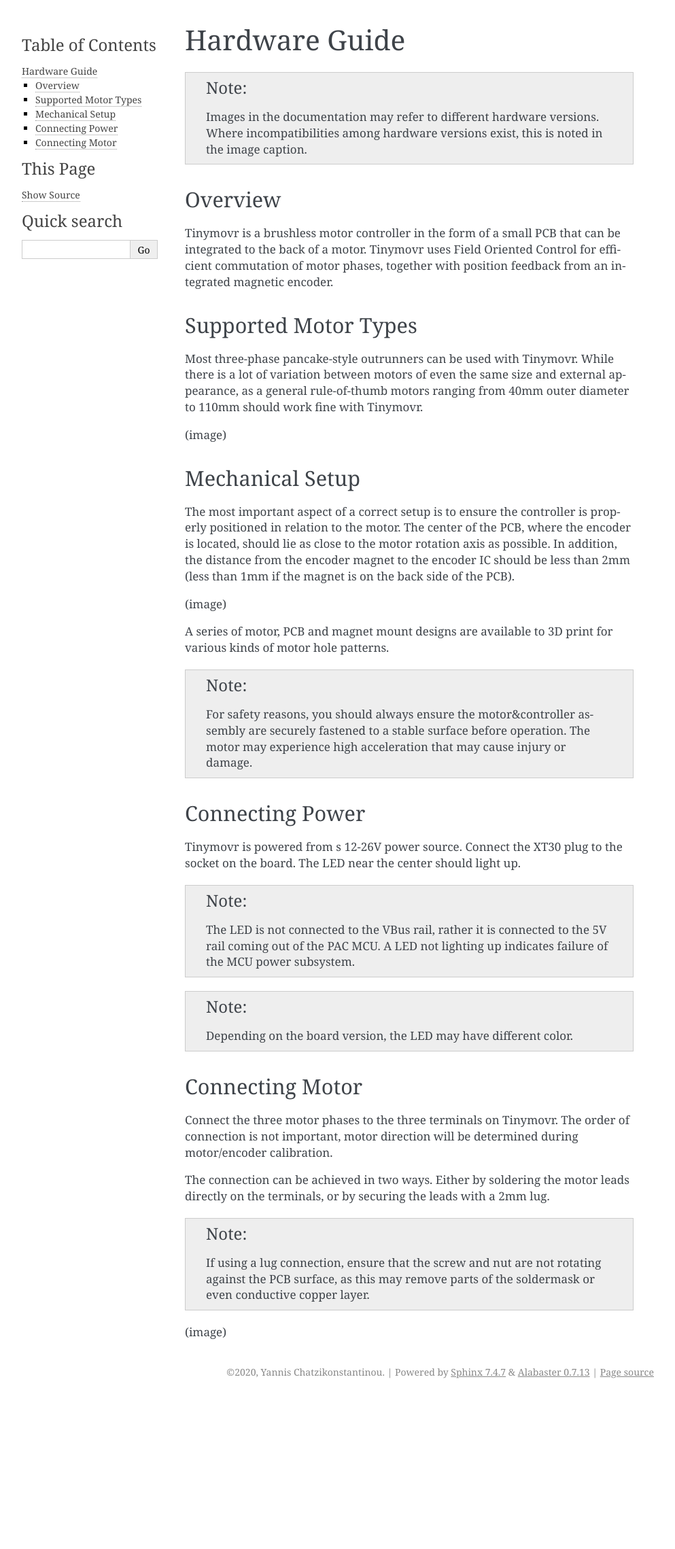
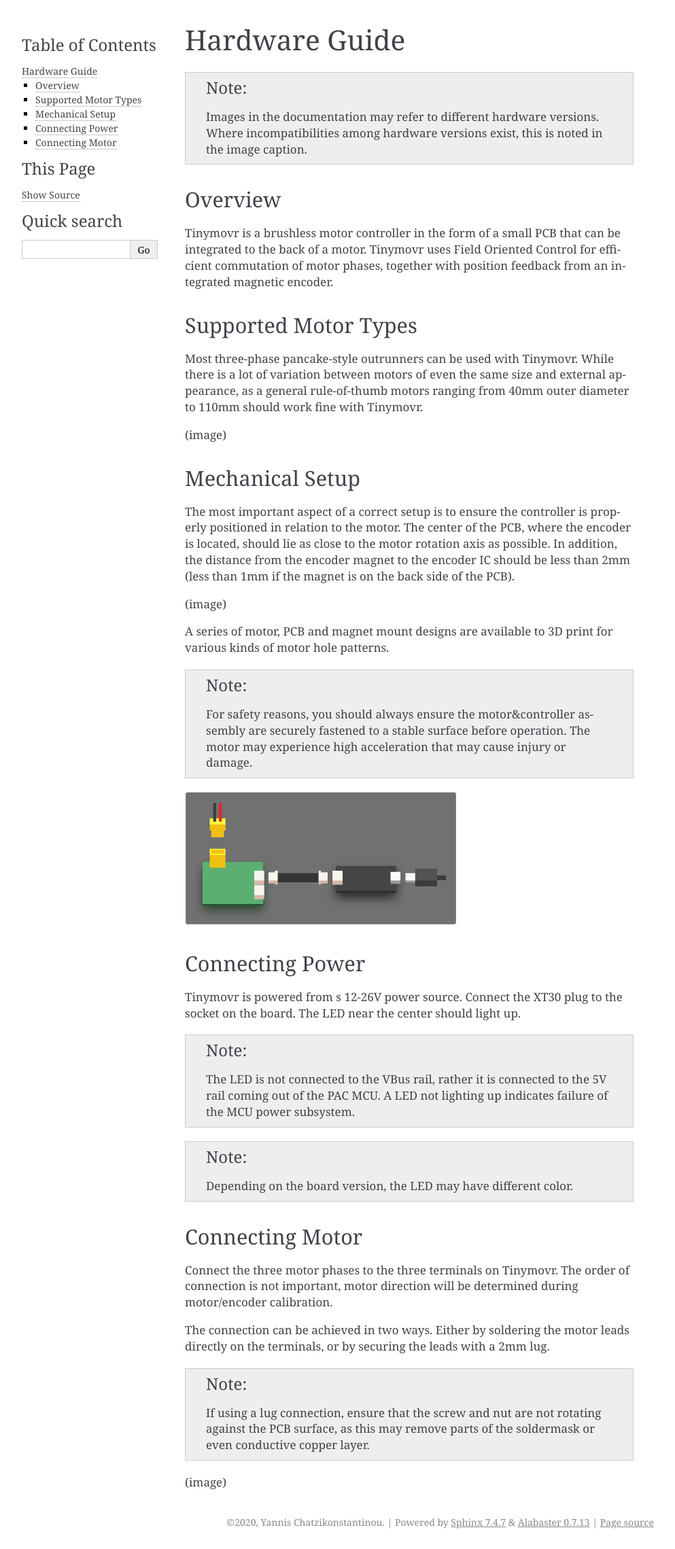
Before and after one commit to tinymovr/Tinymovr, a Sphinx documentation site: the page built from docs/hardware/guide.rst, in a window 1280 px wide. Shown: the whole page at 68% size, without its empty margins (148-1141 px from the left). Built offline with Sphinx 7.4.7, drawn with Linux system fonts in a browser that asks for light colours; pages that are not in the unit, such as notebooks, are missing from menus; before the commit the page ends 2058 px from its top, so only the background shows below that.

Commit message:
Add connections diagram

```diff
--- a/docs/hardware/guide.rst
+++ b/docs/hardware/guide.rst
@@ -31,6 +31,9 @@
 .. note::
    For safety reasons, you should always ensure the motor&controller assembly are securely fastened to a stable surface before operation. The motor may experience high acceleration that may cause injury or damage.
 
+.. image:: connections.png
+  :width: 400
+  :alt: Tinymovr power and data connection diagram
 
 Connecting Power
 ################
```
Also changed, not shown: docs/hardware/connections.png (added).
